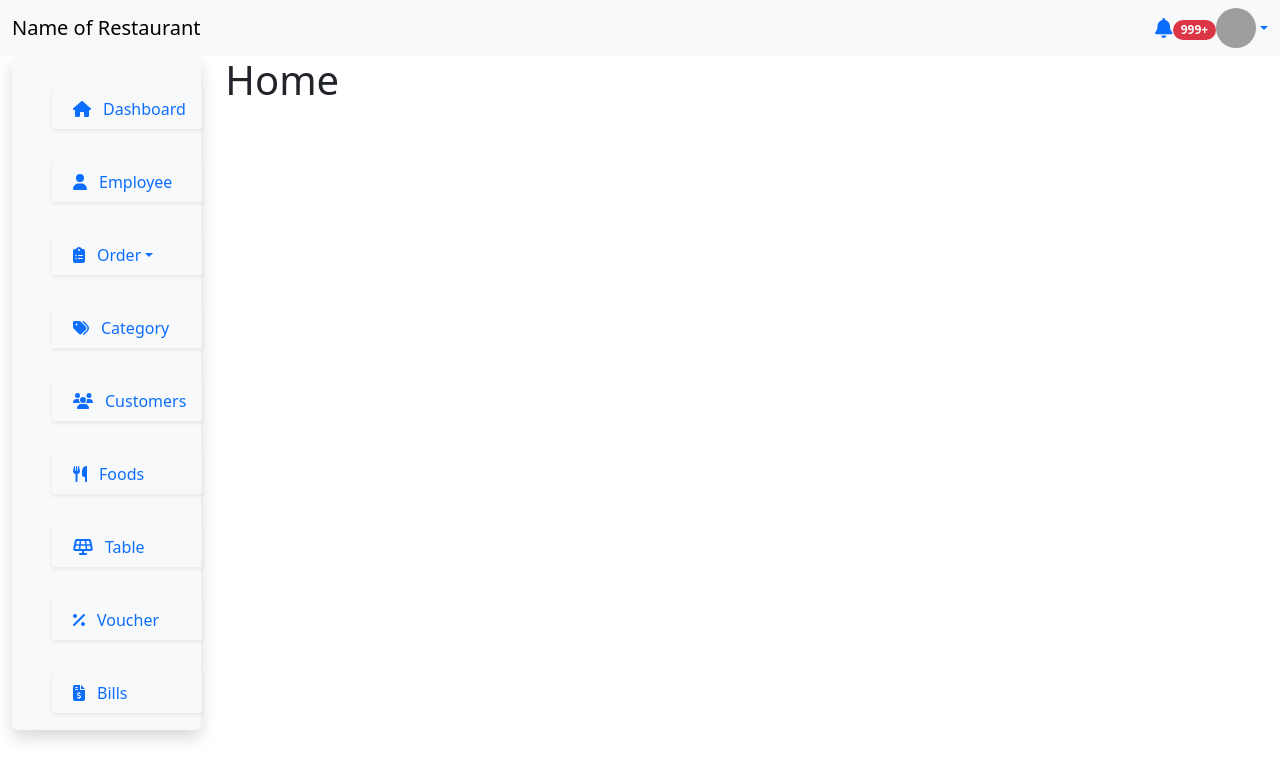
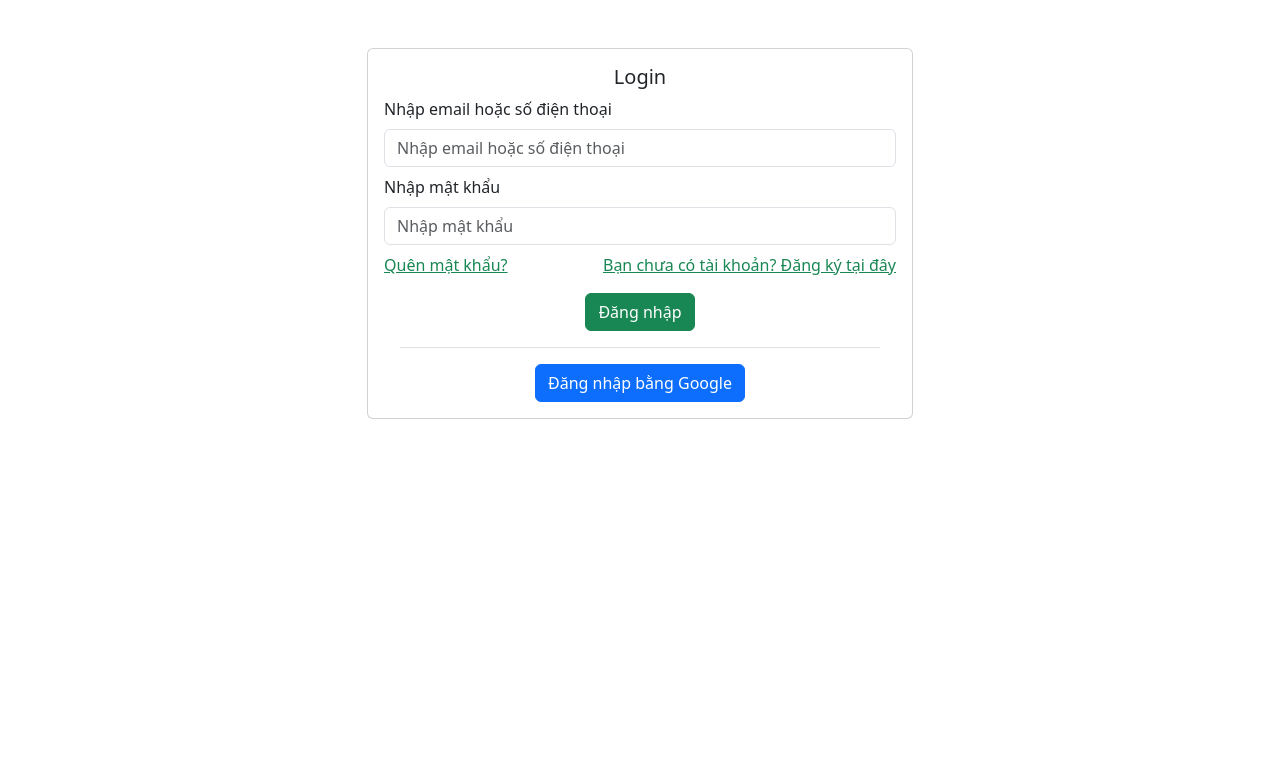
Before and after one commit to PhanKydeptrai/RestaurantManagement.UI, a React (Vite) app in the folder RestaurantManagement.AdminUI/: page / in a window 1280 px wide. Shown: the top 780 px of the page. Built offline with nearby package versions, Linux system fonts and the light colour scheme; grey boxes are pictures that could not be loaded.

Commit message:
fix login and routing

```diff
--- a/RestaurantManagement.AdminUI/src/App.tsx
+++ b/RestaurantManagement.AdminUI/src/App.tsx
@@ -15,7 +15,7 @@ library.add(fas);
 
 function App() {
   const location = useLocation();
-  const isLoginPage = location.pathname === '/Login';
+  const isLoginPage = location.pathname === '/';
   return (
     <>
       {!isLoginPage && <Header />}
--- a/RestaurantManagement.AdminUI/src/Controller.tsx
+++ b/RestaurantManagement.AdminUI/src/Controller.tsx
@@ -2,16 +2,29 @@ import { Routes, Route } from "react-router-dom";
 import Home from "./pages/dashboard/home";
 import CategoryPage from "./pages/category-page/categories";
 import CreateCategoryPage from "./pages/category-page/createcategory";
-
+import Login from "./pages/auth-page/login";
+import ProtectedRoute from "./components/protectedroute/protectedroute";
 
 function Controller() {
     return (
         <>
             <Routes>
-                <Route path="/" element={<Home />} />
-                <Route path="/categories" element={<CategoryPage />} />
-                <Route path="/createcategory" element={<CreateCategoryPage />} />
-
+                <Route path="/" element={<Login />} />
+                <Route path="/dashboard" element={
+                    <ProtectedRoute>
+                        <Home />
+                    </ProtectedRoute>
+                } />
+                <Route path="/categories"element={
+                    <ProtectedRoute>
+                        <CategoryPage />
+                    </ProtectedRoute>
+                }/>
+                <Route path="/categories/createcategory" element={
+                    <ProtectedRoute>
+                        <CreateCategoryPage />
+                    </ProtectedRoute>
+                }/>
             </Routes>
         </>
     )
--- /dev/null
+++ b/RestaurantManagement.AdminUI/src/components/protectedroute/protectedroute.tsx
@@ -0,0 +1,15 @@
+
+import React from 'react';
+import { Navigate } from 'react-router-dom';
+
+const ProtectedRoute = ({ children }: { children: JSX.Element }) => {
+  const token = sessionStorage.getItem('token');
+  if (!token) {
+    // Nếu không có token, chuyển hướng đến trang đăng nhập
+    return <Navigate to="/" />;
+  }
+  // Nếu có token, cho phép truy cập vào trang
+  return children;
+};
+
+export default ProtectedRoute;
--- a/RestaurantManagement.AdminUI/src/pages/auth-page/login.tsx
+++ b/RestaurantManagement.AdminUI/src/pages/auth-page/login.tsx
@@ -1,7 +1,24 @@
-
+import React, { useState } from 'react';
+import { EmployeeLogin } from '../../services/loginservice';
+import { useNavigate } from 'react-router-dom';
 const Login = () => {
 
+    const [email, setEmail] = useState('');
+    const [password, setPassword] = useState('');
+    const navigate = useNavigate();
+    const handleLogin = async (event: React.FormEvent) => {
+        event.preventDefault();
+        try {
+            const token = await EmployeeLogin(email, password);
+            navigate('/dashboard');
+        } catch (error) {
+            console.error('Login failed:', error);
+        }
+    };
+
+
     return (
+
         <>
             <div className="container">
                 <div className="row">
@@ -11,7 +28,7 @@ const Login = () => {
                             <div className="card-body">
 
                                 <h5 className="card-title text-center">Login</h5>
-                                <form>
+                                <form onSubmit={handleLogin}>
                                     <div className="mb-2">
 
                                         <label htmlFor="exampleInputEmail1" className="form-label">
@@ -22,7 +39,9 @@ const Login = () => {
                                             className="form-control"
                                             id="exampleInputEmail1"
                                             aria-describedby="emailHelp"
-                                            value="email"
+                                            // value="email" Tầm bậy
+                                            onChange={(e) => setEmail(e.target.value)}
+                                            placeholder="Nhập email hoặc số điện thoại"
                                         />
                                     </div>
 
@@ -35,7 +54,10 @@ const Login = () => {
                                             type="password"
                                             className="form-control"
                                             id="exampleInputPassword1"
-                                            value="password"
+                                            // value="password" Tầm bậy
+                                            onChange={(e) => setPassword(e.target.value)}
+                                            placeholder="Nhập mật khẩu"
+                                            autoComplete="current-password"
                                         />
                                     </div>
                                     <a href="#" className="card-link text-success">
@@ -45,7 +67,7 @@ const Login = () => {
                                         Bạn chưa có tài khoản? Đăng ký tại đây
                                     </a>
                                     <div className="text-center pt-3">
-                                        <button type="submit" className="btn btn-success">
+                                        <button type="submit" className="btn btn-success" >
                                             Đăng nhập
                                         </button>
                                     </div>
@@ -63,6 +85,7 @@ const Login = () => {
                 </div>
             </div>
         </>
+
     )
 }
 export default Login;
--- a/RestaurantManagement.AdminUI/src/pages/category-page/categories.tsx
+++ b/RestaurantManagement.AdminUI/src/pages/category-page/categories.tsx
@@ -52,7 +52,7 @@ const CategoryPage = () => {
                 <div className="row">
                     <div className="row">
                         <div className="col-md-2">
-                            <Link to="/createcategory"><button className="btn btn-success w-100">Create</button></Link>
+                            <Link to="/categories/createcategory"><button className="btn btn-success w-100">Create</button></Link>
                         </div>
                         <div className="col-md-6"></div>
                         {/* <div className="col-md-4"><SreachComponent /></div> */}
--- /dev/null
+++ b/RestaurantManagement.AdminUI/src/services/loginservice.tsx
@@ -0,0 +1,22 @@
+import axios, { Axios, AxiosResponse } from "axios";
+import baseUrl from "../apis/base";
+
+
+export const Account = "account";
+
+// /api/account/employee-login
+export const EmployeeLogin = async (loginString: string, passWord: string) => {
+
+    //console.log(`${baseUrl}/${Account}/employee-login`);
+    const res = await baseUrl.post(`${Account}/employee-login`, {loginString, passWord})
+        .then((response: AxiosResponse) => {
+            console.log(response.data.value);
+            // Lưu token vào sessionStorage
+            sessionStorage.setItem('token', response.data.value);
+
+        }).catch((error) => {
+            console.log(error);
+            return error;
+        });
+
+}
```
